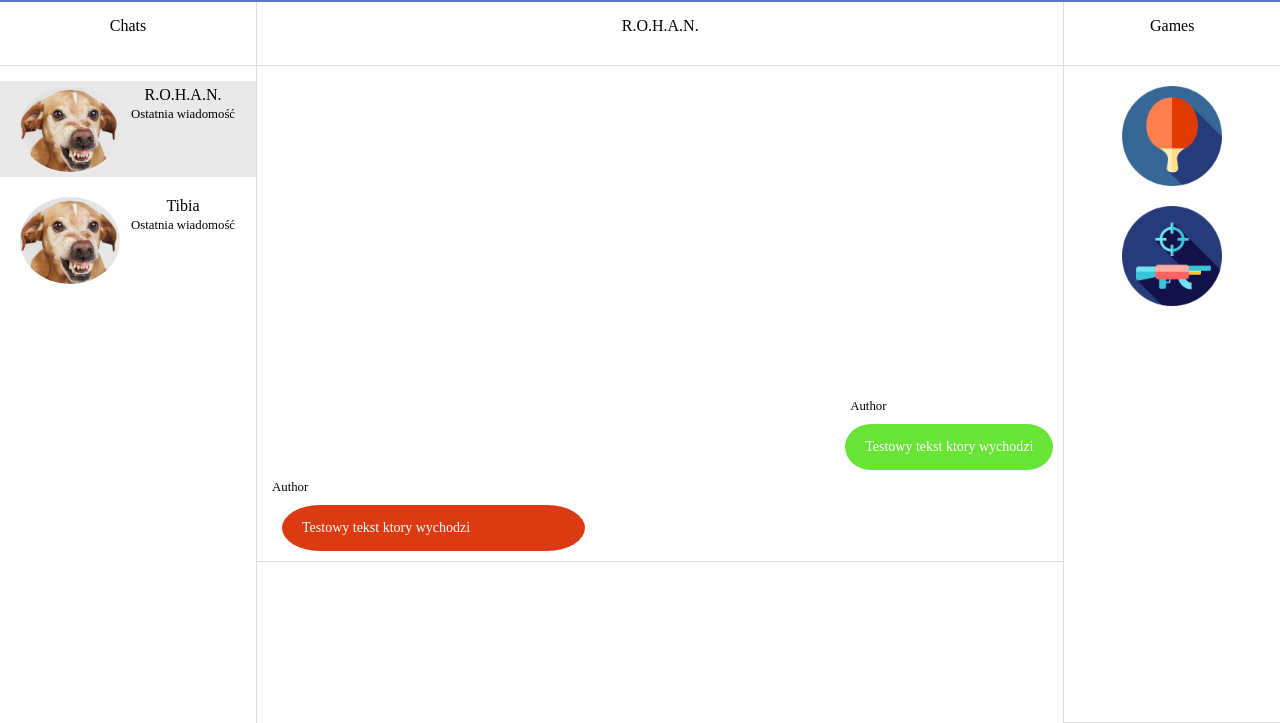
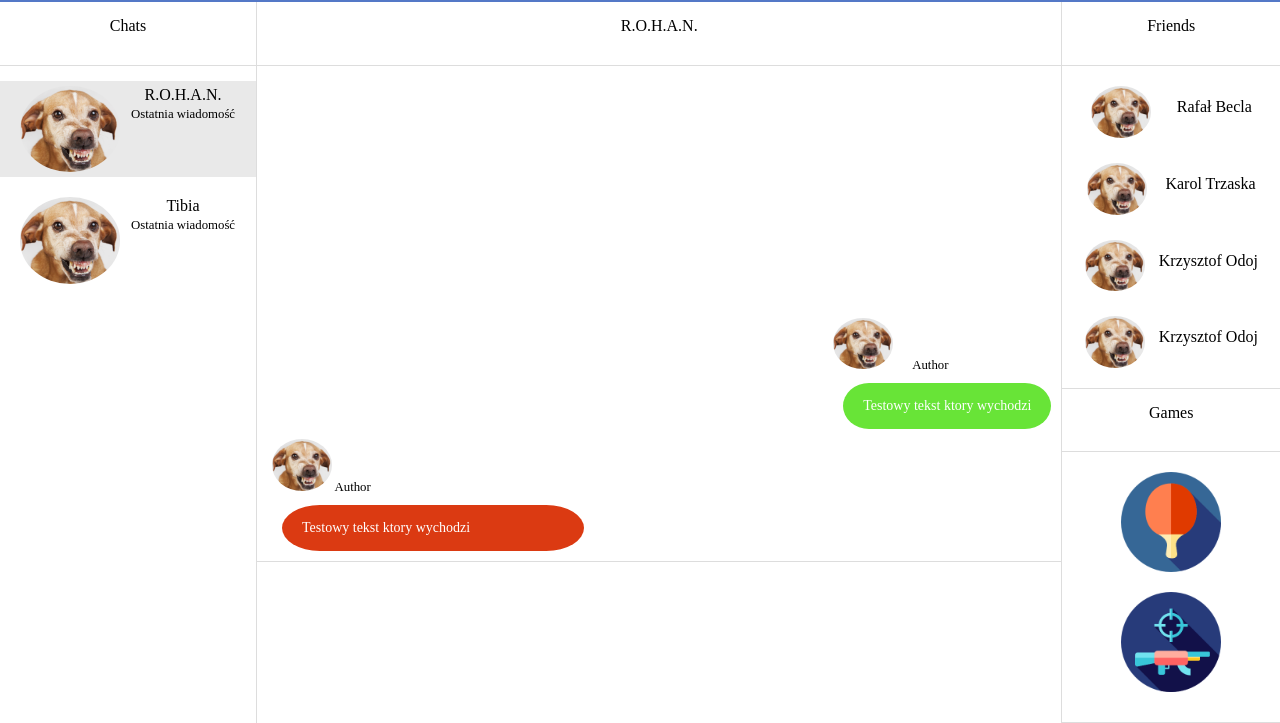
Before and after one commit to Adelaiten/javascript-chatu-chatu, a plain HTML site: page public/mainChatPage.html in a window 1280 px wide. Shown: the part 77-800 px from the top of the page. Drawn offline with Linux system fonts and the light colour scheme; some packages are replaced by stand-ins of ours.

Commit message:
friends list and post author photos

```diff
--- a/public/css/mainChatPage.css
+++ b/public/css/mainChatPage.css
@@ -44,6 +44,7 @@ body {
     font-weight: bold;
     text-align: center;
     color: #ffffff;
+    text-shadow: 1px 1px rgba(0,0,0,0.2);
 }
 
 .sign-out-button {
@@ -70,7 +71,7 @@ body {
     max-width: 20%;
     border-right: 1px solid #dddddd;
 }
-.chats-title-div, .games-title-div, .active-chat-title-div {
+.chats-title-div, .right-title-div, .active-chat-title-div {
     box-sizing: border-box;
     border-bottom: 1px solid #dddddd;
     height: 8vh;
@@ -79,7 +80,10 @@ body {
     justify-content: space-around;
     padding-top: 15px;
 }
-.group-chat {
+.games-title-div {
+    border-top: 1px solid #dddddd;
+}
+.group-chat, .friend {
     overflow: hidden;
     box-sizing: border-box;
     display: flex;
@@ -95,21 +99,28 @@ body {
 .using-chat {
     background-color: rgba(221, 221, 221, 0.63);
 }
-.group-description {
+.group-description, .friend-description {
     padding-left: 10px;
     text-align: center;
 
 }
-.group-name {
+.group-name, .friend-name {
     display: inline-block;
+}
+.friend-name {
+    padding-top: 12px;
 }
 .last-post {
     display: inline-block;
     font-size: 0.8rem;
 }
-.group-photo {
+.group-photo, .friend-photo, .author-photo {
     border-radius: 50%;
     width: 100px;
+}
+
+.friend-photo, .author-photo {
+    width: 60px;
 }
 .group-chat span {
     max-width: 100%;
@@ -175,7 +186,8 @@ body {
     border-top: 1px solid #dddddd;
     align-self: flex-end;
 }
-.games-menu {
+.right-menu {
+    overflow-y: scroll;
     max-width: 17%;
     flex-grow: 1;
     border-left: 1px solid #dddddd;
--- a/public/mainChatPage.html
+++ b/public/mainChatPage.html
@@ -36,7 +36,6 @@
             <span class="group-name">Tibia</span>
             <span class="last-post">Ostatnia wiadomość</span>
           </span>
-
         </div>
       </div>
 
@@ -46,12 +45,14 @@
         </div>
         <div class="chat">
           <div class="message-coming-out">
+            <img src="img/dog.png" class="author-photo">
             <span class="author">Author</span>
             <div class="message-coming-out-interior">
               <span>Testowy tekst ktory wychodzi</span>
             </div>
           </div>
           <div class="message-coming-in">
+              <img src="img/dog.png" class="author-photo">
               <span class="author">Author</span>
               <div class="message-coming-in-interior">
                 <span>Testowy tekst ktory wychodzi</span>
@@ -61,12 +62,43 @@
         </div>
         <div class="write-area" contenteditable="true"></div>
       </div>
-      <div class="games-menu">
-          <div class="games-title-div">
+      <div class="right-menu">
+        <div class="friends">
+            <div class="right-title-div">
+              <span class="friends-name">Friends</span>
+            </div>
+            <div class="friend">
+              <img src="img/dog.png" class="friend-photo">
+              <span class="friend-description">
+                <span class="friend-name">Rafał Becla</span>
+              </span>
+            </div>
+            <div class="friend">
+                <img src="img/dog.png" class="friend-photo">
+                <span class="friend-description">
+                  <span class="friend-name">Karol Trzaska</span>
+                </span>
+              </div>
+            <div class="friend">
+                <img src="img/dog.png" class="friend-photo">
+                <span class="friend-description">
+                  <span class="friend-name">Krzysztof Odoj</span>
+                </span>
+            </div>
+            <div class="friend">
+                <img src="img/dog.png" class="friend-photo">
+                <span class="friend-description">
+                  <span class="friend-name">Krzysztof Odoj</span>
+                </span>
+            </div>
+        </div>
+        <div class="games">
+            <div class="right-title-div games-title-div">
               <span class="games-name">Games</span>
             </div>
             <div class="game"><img src="img/ping-pong.png"></div>
             <div class="game"><img src="img/video-game.png"></div>
+        </div>
       </div>
     </div>
 
```
Lines whose indentation alone changed are shown as unchanged.
